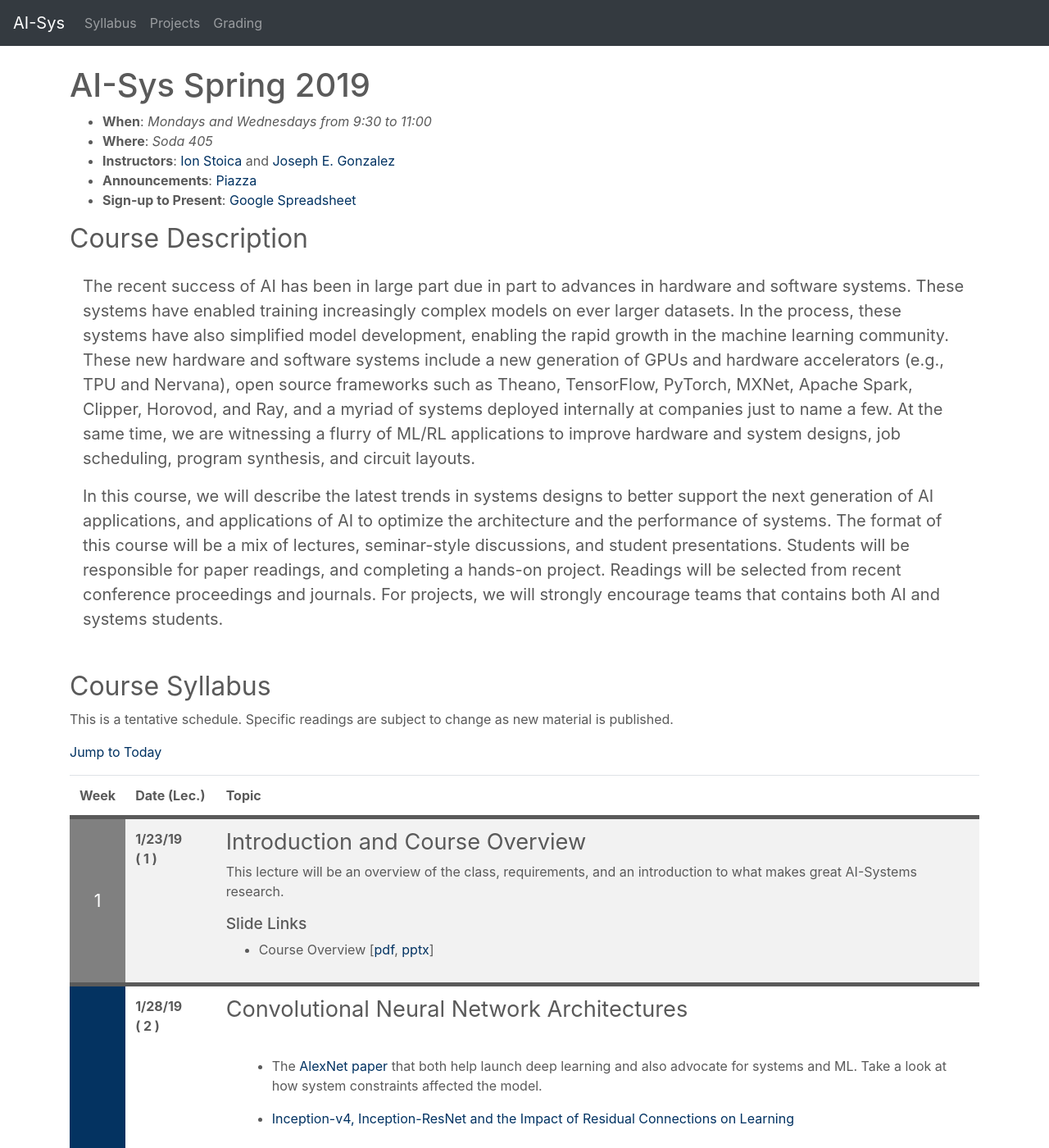
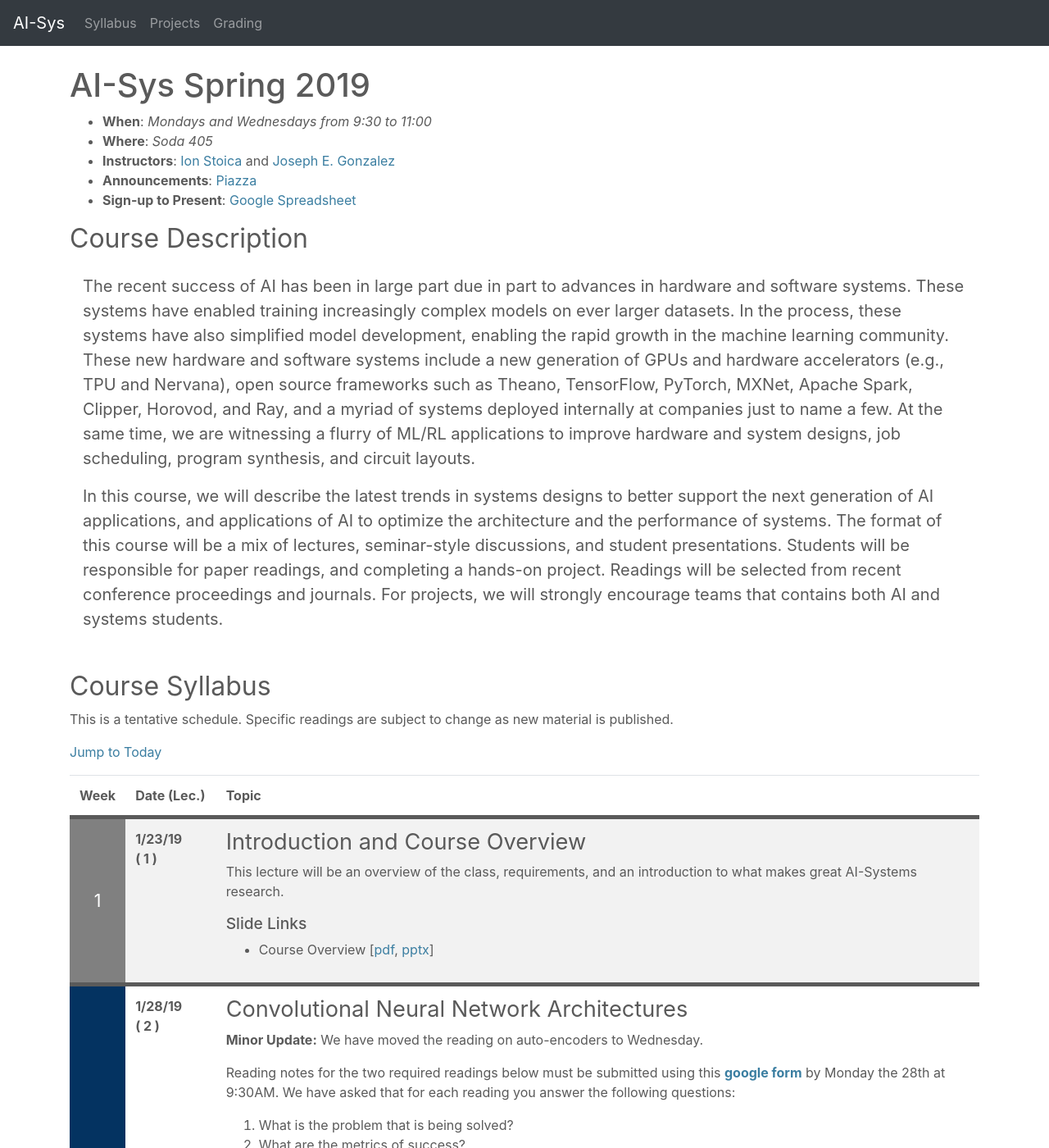
Before and after one commit to ucbrise/cs294-ai-sys-sp19, a Jekyll site: the page built from index.md, in a window 1280 px wide and 1400 px high. Shown: the whole window at 82% size. Built offline with Jekyll 4.4.1, drawn with Linux system fonts in a browser that asks for light colours; nearby versions of some CDN libraries; our own code applies the rules of GitHub Pages for plain Markdown files; some of the changed text lies outside the part shown.

Commit message:
updating reading instructions

```diff
--- a/css/custom.scss
+++ b/css/custom.scss
@@ -4,7 +4,7 @@
 
 
 $theme-colors: (
-  "primary": #003262,
+  "primary": #3B7EA1,
   "danger": #ED4E33,
 );
 
@@ -39,7 +39,8 @@ margin:-120px 0 0; /* negative fixed header height */
 
 
 .required_reading::before {
-  /* content: "Required Reading"; */
+  content: "Required Reading";
+  font-size: 1.5rem;
 }
 
 .optional_reading::before {
--- a/index.md
+++ b/index.md
@@ -111,7 +111,20 @@ This lecture will be an overview of the class, requirements, and an introduction
 {% include syllabus_entry %}
 ## Convolutional Neural Network Architectures
 
-<div class="summary" markdown="1"> </div>
+
+**Minor Update:** We have moved the reading on auto-encoders to Wednesday.
+
+Reading notes for the two required readings below must be submitted using this **[google form](https://goo.gl/forms/BDHKbtmypsw9UPyj2)** by Monday the 28th at 9:30AM. We have asked that for each reading you answer the following questions:
+1. What is the problem that is being solved?
+1. What are the metrics of success?
+1. What are the key innovations over prior work?
+1. What are the key results?
+1. What are some of the limitations and how might this work be improved?
+1. How might this work have long term impact?
+
+If you find some of the reading confusing and want a more gentle introduction, the optional reading contains some useful explanatory blog posts that may help.
+
+
 <div class="reading">
 <div class="required_reading" markdown="1">
 
@@ -126,13 +139,9 @@ This lecture will be an overview of the class, requirements, and an introduction
 
 ### Convolutional Networks
 
-* For a quick introduction take a look at [CS231 Intro to Convolutional Networks](http://cs231n.github.io/convolutional-networks/) and [Chris Olah's illustrated posts](http://colah.github.io/posts/2014-07-Conv-Nets-Modular/).
+* For a quick introduction to convolutional networks take a look at [CS231 Intro to Convolutional Networks](http://cs231n.github.io/convolutional-networks/) and [Chris Olah's illustrated posts](http://colah.github.io/posts/2014-07-Conv-Nets-Modular/).
 * Much of contemporary computer vision can be traced back to the original [LeNet paper](http://yann.lecun.com/exdb/publis/pdf/lecun-01a.pdf) and it's corresponding [90's era website](http://yann.lecun.com/exdb/lenet/).
 * There is a line of work that builds on [residual networks](https://arxiv.org/abs/1512.03385) starting with [Highway Networks](https://arxiv.org/abs/1505.00387), then [Densely Connected Convolutional Networks](https://arxiv.org/abs/1608.06993), and then more recently [Deep Layer Aggregation](https://arxiv.org/abs/1707.06484).  This [blog post](https://towardsdatascience.com/an-overview-of-resnet-and-its-variants-5281e2f56035) provides a nice overview.
-
-
-
-
 
 
 </div>
```
